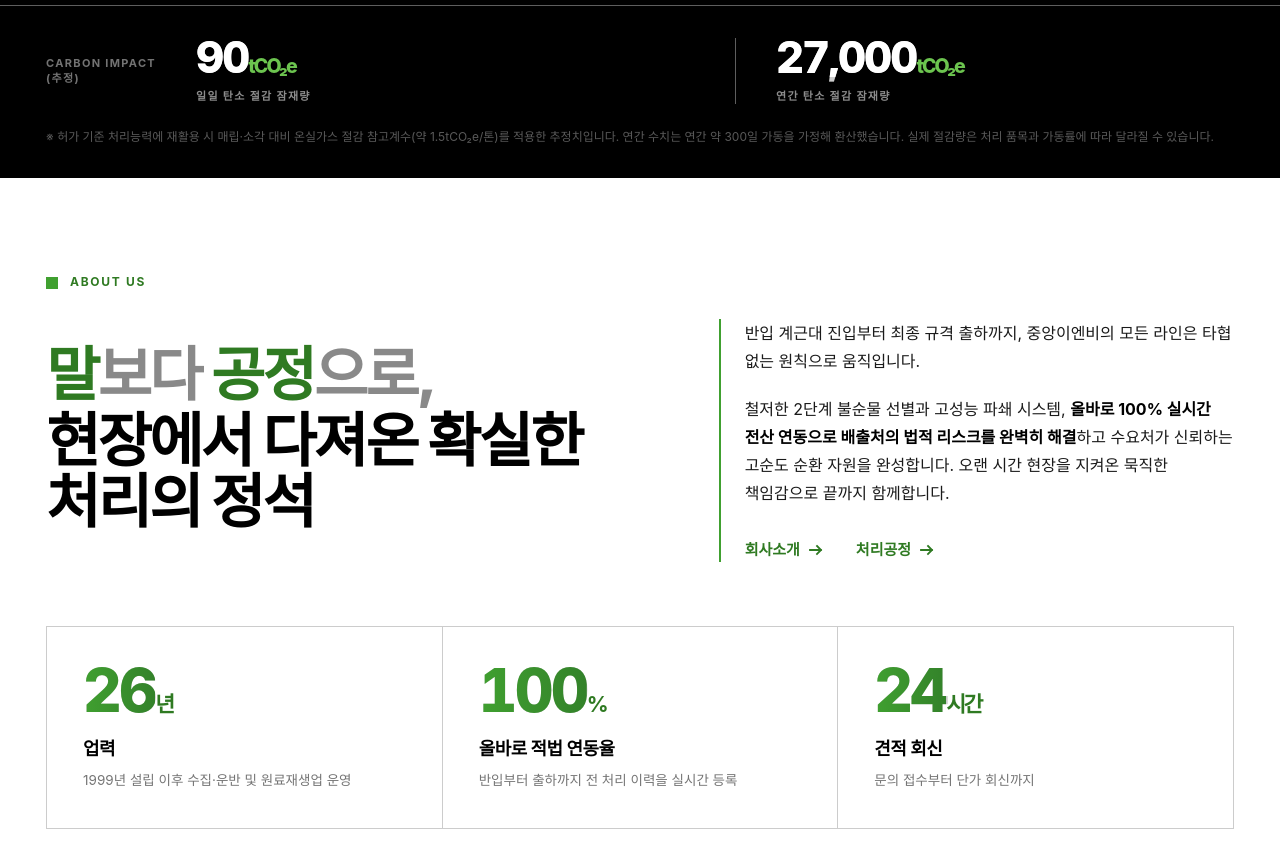
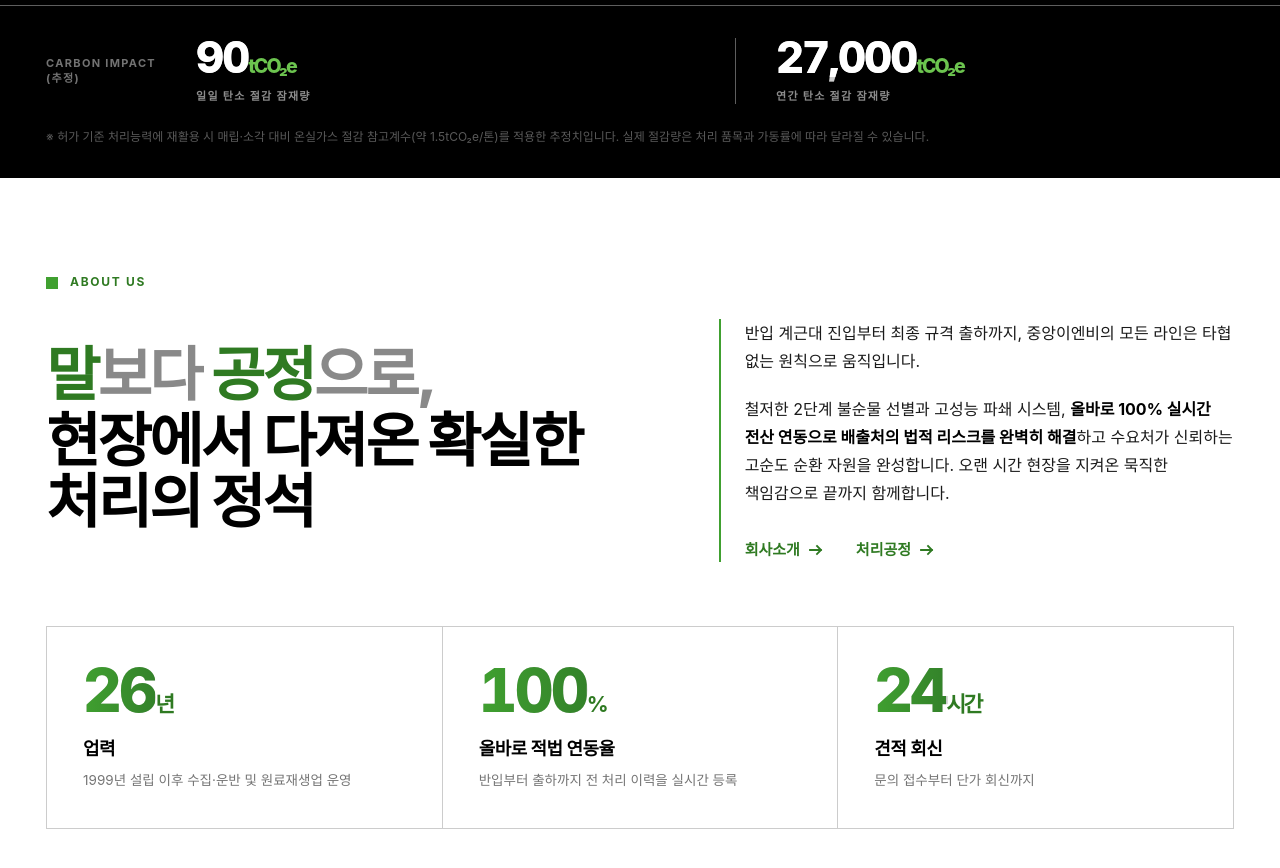
Before and after one commit to chd1217/jongang-enb, a Next.js app: page / in a window 1280 px wide. Shown: the part 780-1648 px from the top of the page. Built offline with nearby package versions, Linux system fonts and the light colour scheme; a web font is replaced by a local one.

Commit message:
탄소절감 각주 연간 가동일 문구 원복

```diff
--- a/components/Hero.tsx
+++ b/components/Hero.tsx
@@ -110,8 +110,8 @@ export default function Hero() {
           </div>
           <p className="rv mt-6 text-[12px] text-white/35" data-d="140">
             ※ 허가 기준 처리능력에 재활용 시 매립·소각 대비 온실가스 절감 참고계수(약
-            1.5tCO₂e/톤)를 적용한 추정치입니다. 연간 수치는 연간 약 300일 가동을 가정해
-            환산했습니다. 실제 절감량은 처리 품목과 가동률에 따라 달라질 수 있습니다.
+            1.5tCO₂e/톤)를 적용한 추정치입니다. 실제 절감량은 처리 품목과 가동률에 따라 달라질
+            수 있습니다.
           </p>
         </div>
       </div>
```
